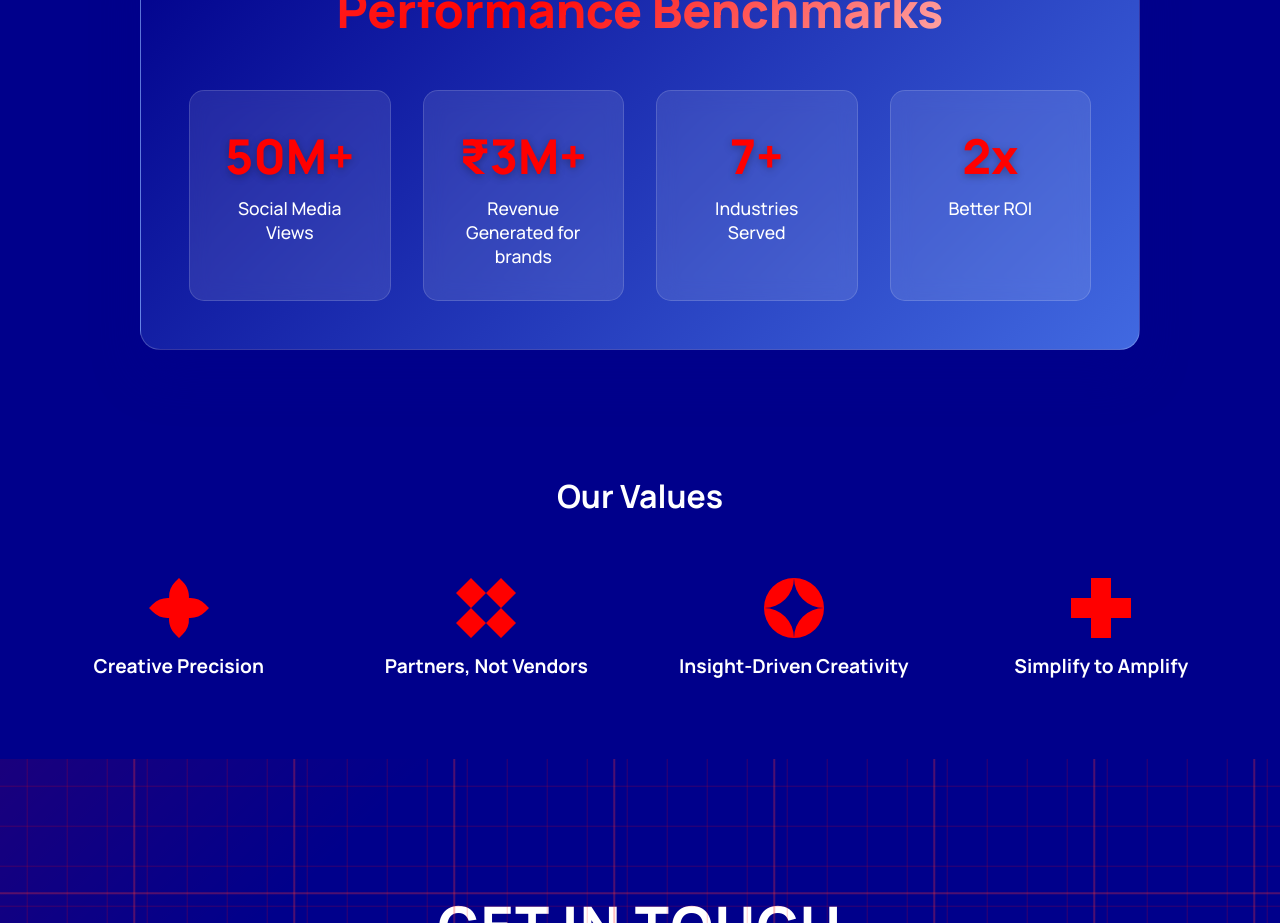
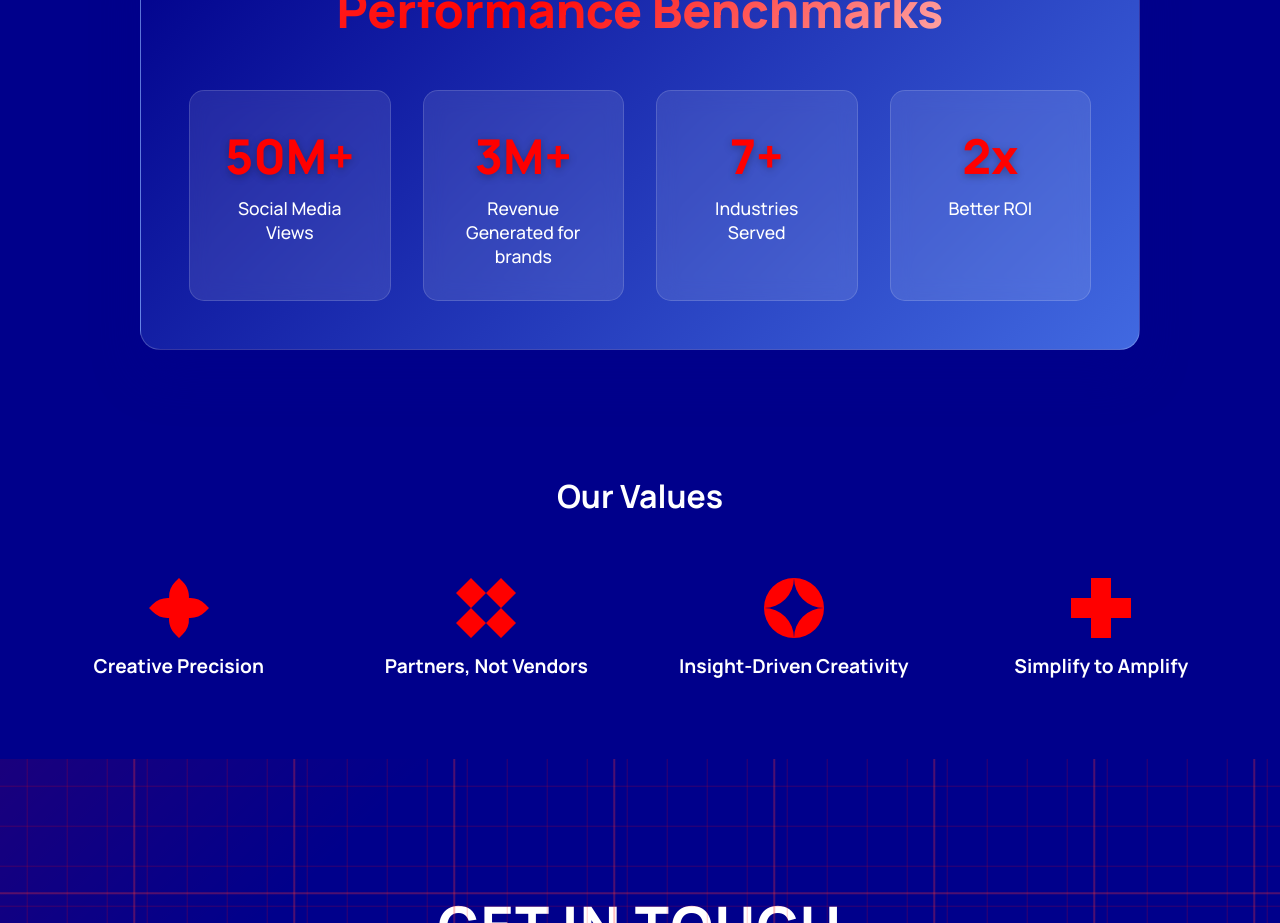
Before and after one commit to totorolivesalone/cloutlet, a plain HTML site: page index.html in a window 1280 px wide. Shown: the part 3540-4463 px from the top of the page. Drawn offline with nearby package versions, Linux system fonts and the light colour scheme; animation ran at ten frames a second; a script that the page names is missing; a web font is replaced by a local one.

Commit message:
text edit

```diff
--- a/index.html
+++ b/index.html
@@ -134,7 +134,7 @@
                 <div class="label">Social Media Views</div>
             </div>
             <div class="value-item">
-                <div class="number">₹3M+</div>
+                <div class="number">3M+</div>
                 <div class="label">Revenue Generated for brands</div>
             </div>
             <div class="value-item">
```
